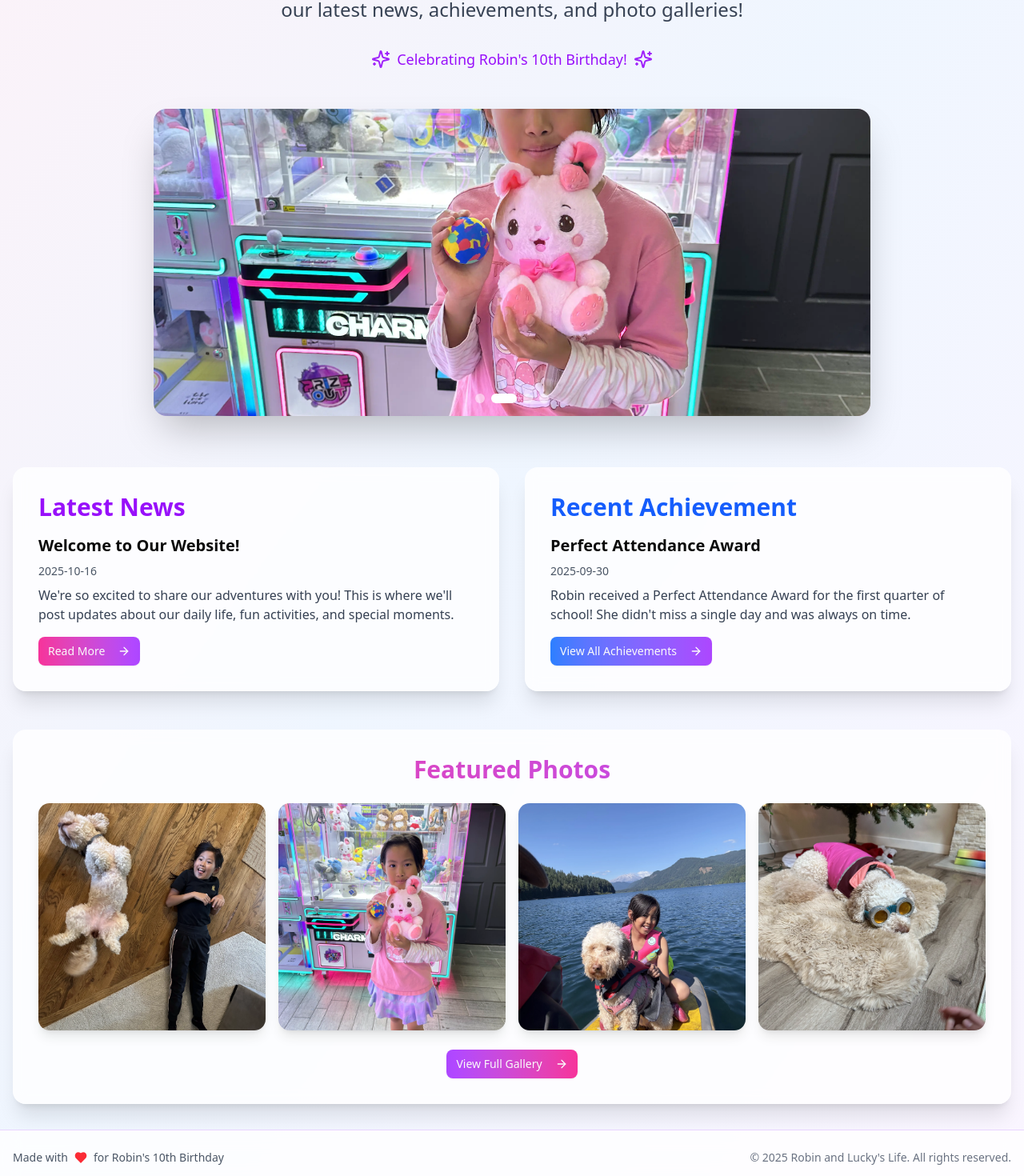
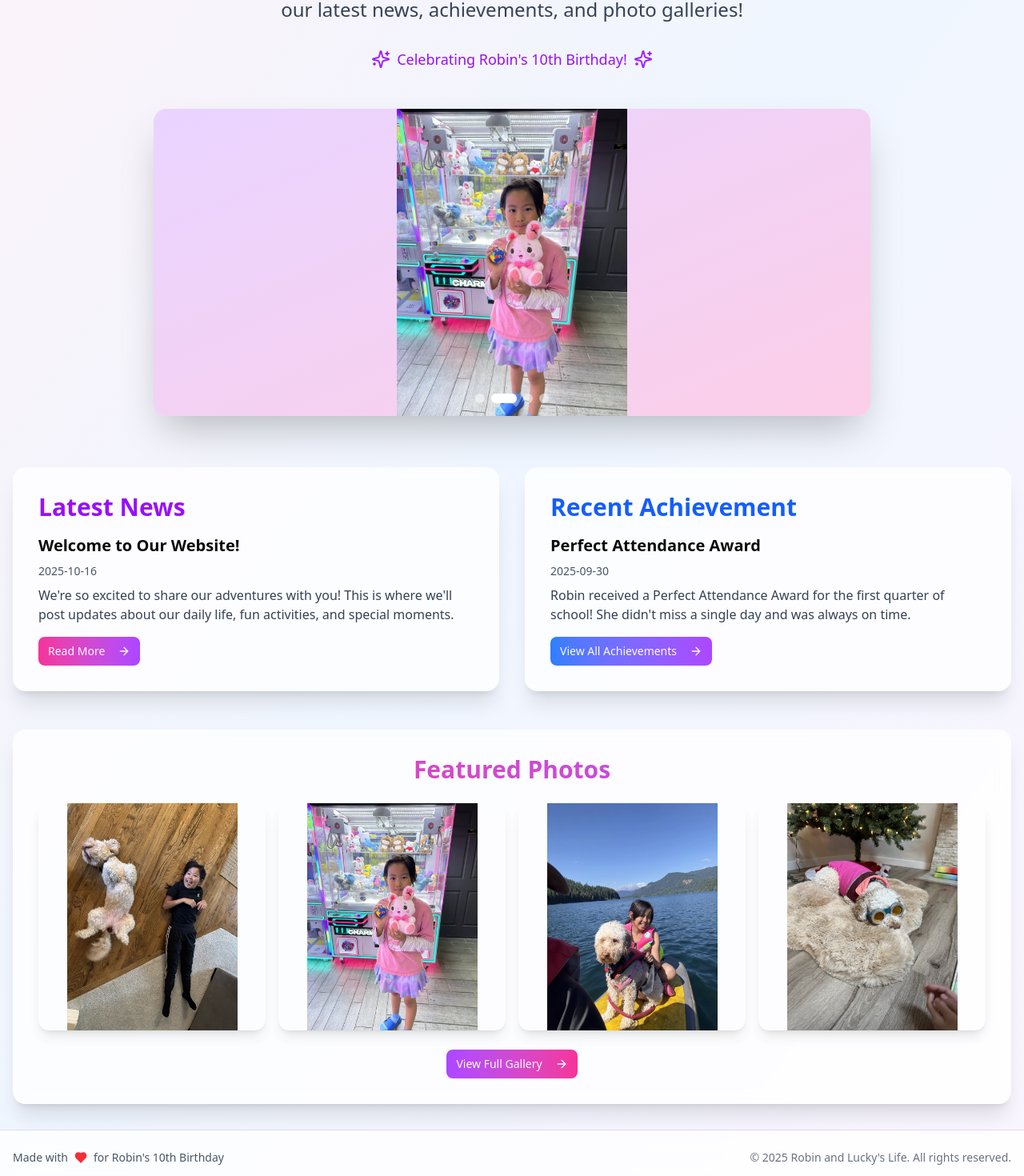
Before and after one commit to containergu/robin-and-lucky-life-website, a React (Vite) app: page / in a window 1280 px wide. Shown: the part 300-1770 px from the top of the page at 80% size. Built offline with nearby package versions, Linux system fonts and the light colour scheme.

Commit message:
Fix: Change image object-fit from cover to contain

```diff
--- a/src/pages/Home.jsx
+++ b/src/pages/Home.jsx
@@ -54,7 +54,7 @@ export function Home() {
               key={image.id}
               src={`/photos/${image.src}.webp`}
               alt={image.alt}
-              className="absolute inset-0 w-full h-full object-cover"
+              className="absolute inset-0 w-full h-full object-contain"
               initial={{ opacity: 0 }}
               animate={{ opacity: index === currentImageIndex ? 1 : 0 }}
               transition={{ duration: 0.8 }}
@@ -134,7 +134,7 @@ export function Home() {
               <img
                 src={`/photos/${image.src}.webp`}
                 alt={image.alt}
-                className="w-full h-full object-cover group-hover:scale-110 transition-transform duration-300"
+                className="w-full h-full object-contain group-hover:scale-110 transition-transform duration-300"
               />
             </div>
           ))}
```
